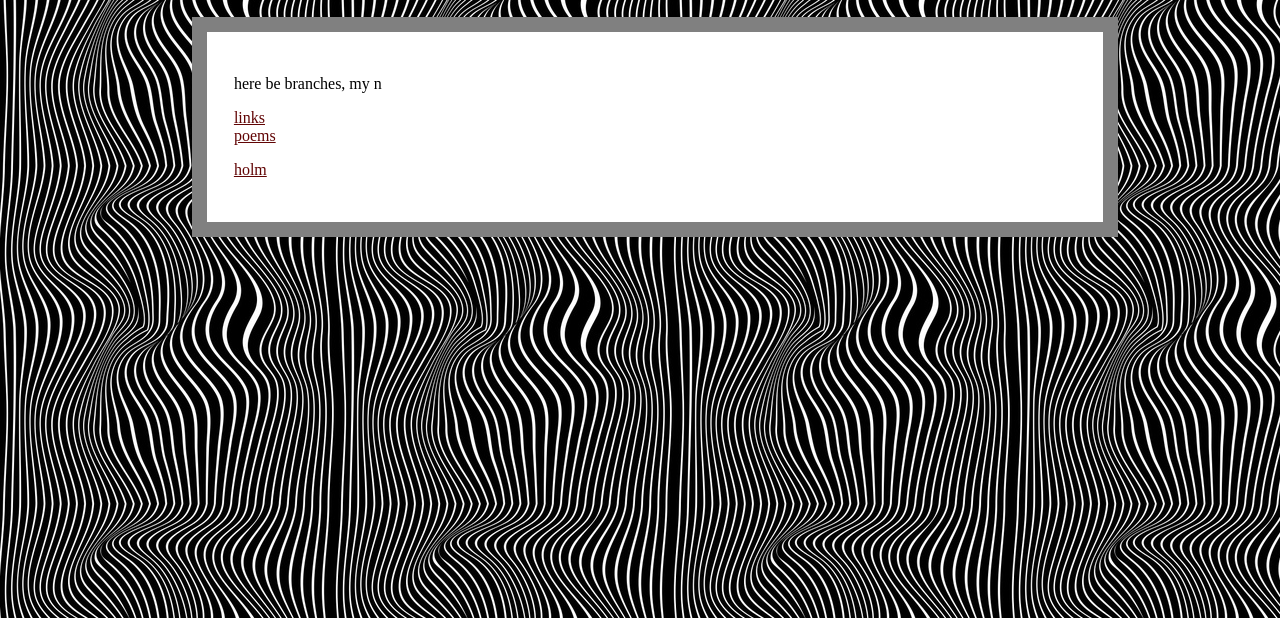
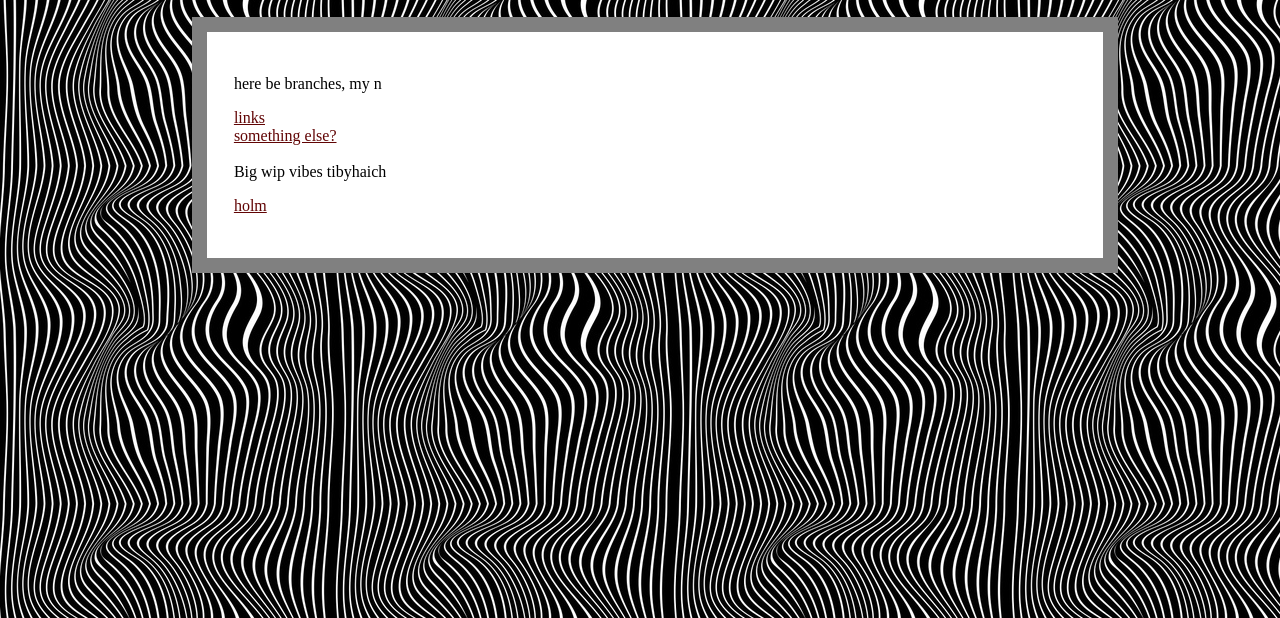
Before and after one commit to Jameso1054/endtimefun, a plain HTML site: page pagetree.html in a window 1280 px wide. Shown: the part 182-800 px from the top of the page. Drawn offline with Linux system fonts and the light colour scheme.

Commit message:
Update pagetree.html

```diff
--- a/pagetree.html
+++ b/pagetree.html
@@ -34,8 +34,9 @@ Endtime Fun
 <p>
 
  <a href="links.html"> links </a></br>
-<a href="poems.html"> poems </a></br>
-
+<a href="nope.html"> something else? </a></br>
+</br>
+Big wip vibes tibyhaich
 </p>
 
 <p> <a href="index.html"> holm </a>
```
